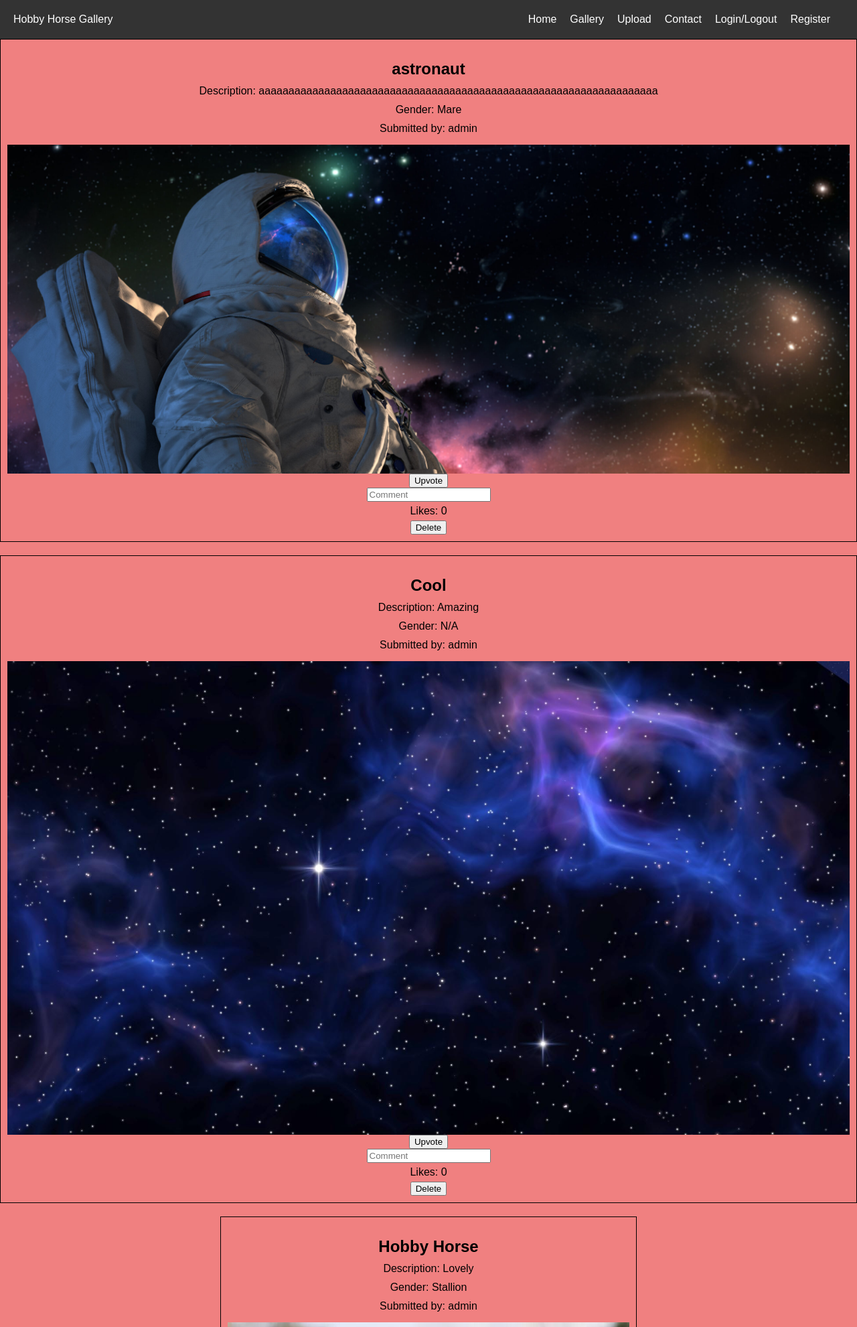
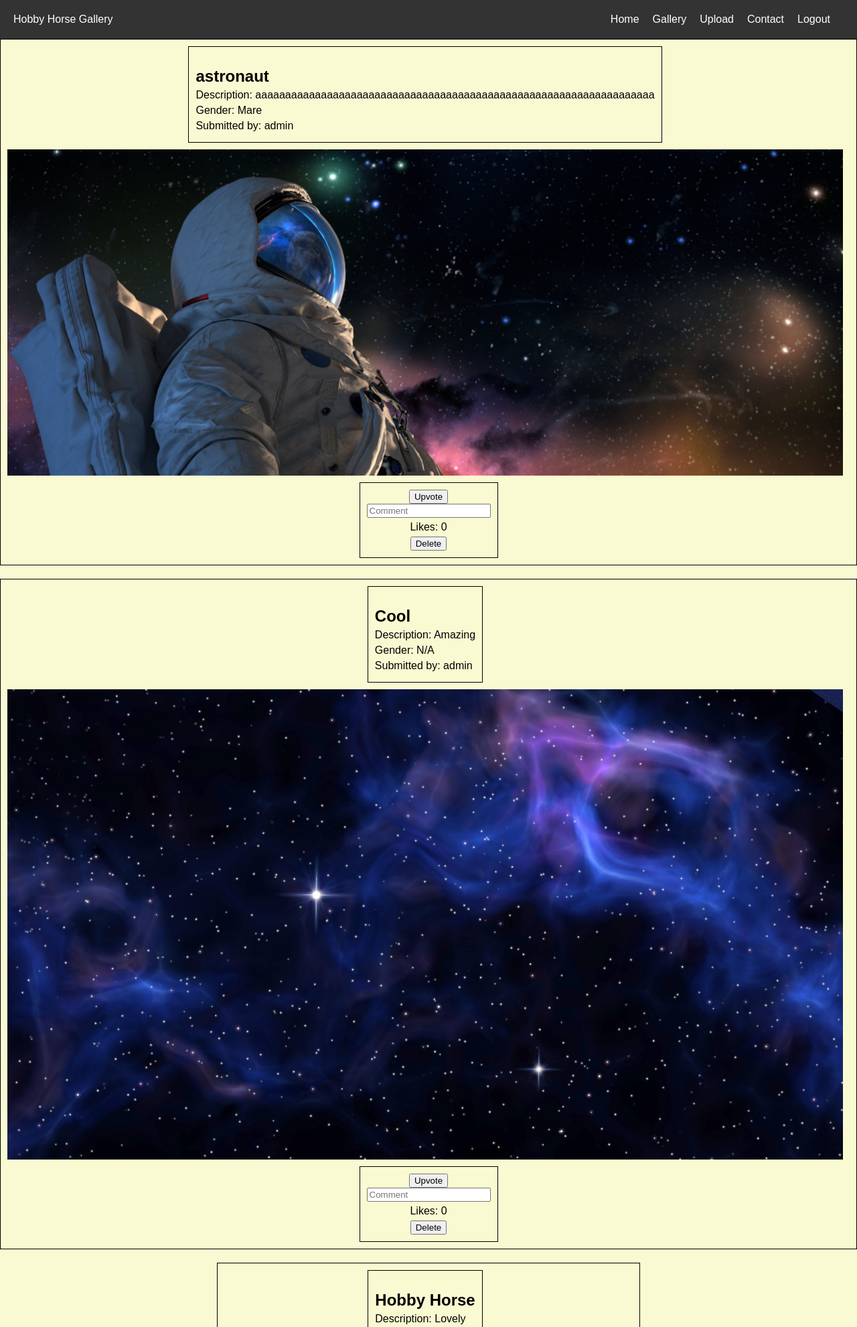
Before and after one commit to Venomkajo/hobby-gallery, a Flask app: page /gallery in a window 1280 px wide. Shown: the top 1981 px of the page at 67% size. Run offline with Flask 3, Linux system fonts and the light colour scheme; a user stored in the database is signed in; some libraries are stand-ins or nearby versions.

Commit message:
updated visuals, added login / logout

```diff
--- a/web/app.py
+++ b/web/app.py
@@ -23,6 +23,8 @@ Session(app)
 #Set upload folder
 app.config['UPLOAD_FOLDER'] = 'static'
 os.makedirs(app.config['UPLOAD_FOLDER'], exist_ok=True)
+
+logged_in = False
 
 #main page
 @app.route('/')
@@ -117,12 +119,15 @@ def login():
 def register():
     if request.method =="POST":
 
+        #clear cookies
         session.clear()
 
+        #get form
         username = request.form['username']
         password = request.form['password']
         confirm = request.form['confirm']
 
+        #check if empty
         if not username:
             return 'Please enter a username'
         elif not password:
@@ -159,19 +164,17 @@ def contact():
 @app.route('/upvote', methods=['POST'])
 def upvote():
     if request.method == 'POST':
-        # Get the file ID from the request data
         try:
+            # get data
             data = request.get_json()
             file_id = data['fileId']
             user_id = session["user_id"]
             test = db.execute("SELECT * FROM upvotes WHERE user_id = ? AND image_id = ?", user_id, file_id)
 
-            # Update the SQL table
+            # if test exists do nothing
             if test:
-                print("passed SELECT test")
+                pass
             else:
-                print("failed SELECT test")
-                print(user_id)
                 db.execute("INSERT INTO upvotes(user_id, image_id) VALUES (?, ?)", user_id, file_id)
 
             db.execute("UPDATE images SET upvotes = upvotes + 1 WHERE image_id = ?", file_id)
@@ -179,17 +182,19 @@ def upvote():
             updated_rating = get_image_rating(file_id)
             value = {'rating': updated_rating}
 
-            # Respond with JSON indicating success
+            # respond with json
             return jsonify(value), 200
         except Exception as e:
             return jsonify({'error': str(e)}), 500
 
-
+#add comment to image
 @app.route("/comment", methods=["POST"])
 def add_comment():
+    #get form
     comment = request.form['comment']
     image_id = request.form['comment_id']
 
+    #check if empty
     if not comment:
         return 'empty comment'
     if not image_id:
@@ -197,10 +202,12 @@ def add_comment():
     if not session['user_id']:
         return 'please login'
 
+    #insert into reviews table
     db.execute("INSERT INTO reviews (image_id, user_id, comment) VALUES (?, ?, ?)", image_id, session['user_id'], comment)
 
-    return redirect('/')
+    return redirect('/gallery')
 
+#delete image, only for admins
 @app.route("/delete", methods=["POST"])
 def delete_image():
     del_id = request.form['delete_id']
@@ -212,6 +219,7 @@ def delete_image():
 def image_exist(image):
     return os.path.exists(os.path.join(app.config['UPLOAD_FOLDER'], image))
 
+#check if user already upvoted an image
 def vote_check(id):
     user_id = session["user_id"]
     query = db.execute("SELECT * FROM upvotes WHERE user_id = ? AND image_id = ?", user_id, id)
@@ -220,6 +228,7 @@ def vote_check(id):
     else:
         return True
 
+#get comments from reviews table for image
 def get_comment(id):
     query = db.execute("SELECT * FROM reviews WHERE image_id = ?", id)
     if query:
@@ -232,6 +241,15 @@ def get_comment(id):
     else:
         return False
 
+# Define a context processor to inject variables into all templates
+@app.context_processor
+def inject_layout():
+    if 'user_id' in session:
+        logged_in = True
+    else:
+        logged_in = False
+    return dict(logged_in=logged_in)
+
 
 #run app as debug
 if __name__ == "__main__":
--- a/web/helpers.py
+++ b/web/helpers.py
@@ -3,7 +3,7 @@ from cs50 import SQL
 
 db = SQL("sqlite:///gallery.db")
 
-#check if a file is an image
+#check if a file is an image, uses magic library
 def check_image(image):
     mime = magic.Magic(mime=True)
     file_mime_type = mime.from_buffer(image.read())
@@ -12,8 +12,9 @@ def check_image(image):
 #get current image rating
 def get_image_rating(id):
     rating = db.execute("SELECT upvotes FROM images WHERE image_id = ?", id)
-    value = None  # Default value if no rating is found
+    value = None
+    #get only one result
     for row in rating:
-        value = row['upvotes']  # Get the rating from the first column of the row
-        break  # Stop looping after the first row
+        value = row['upvotes']
+        break
     return value
--- a/web/static/styles.css
+++ b/web/static/styles.css
@@ -38,7 +38,7 @@ nav /* navbar */
 #indexdiv
 {
     text-align: center;
-    background-color: gainsboro;
+    background-color: darkgoldenrod;
     font-size: x-large;
 
 }
@@ -46,12 +46,8 @@ nav /* navbar */
 body
 {
     margin: 0;
-    background-color: lightcoral;
+    background-color: lightgoldenrodyellow;
     font-family: Arial, sans-serif;
-}
-
-.image-container {
-    margin: 5px;
 }
 
 img
@@ -64,7 +60,7 @@ img
 #submitfile {
     margin: 20px auto;
     padding: 20px;
-    background-color: pink;
+    background-color: darkgoldenrod;
     border-radius: 5px;
     box-shadow: 0 0 10px rgba(0, 0, 0, 0.1);
     text-align: center;
@@ -148,9 +144,30 @@ img
     max-width: 100%;
     height: auto;
     margin-top: 10px;
+    margin-bottom: 10px;
 }
 
-.upvotes
-{
+.image-info {
+    flex: 1;
+    padding: 10px;
+    border: 1px solid black;
+    margin-right: 10px;
+}
+
+.image-container {
+    flex: 1;
+    margin-right: 10px;
+}
+
+.image-container img {
+    max-width: 100%;
+    height: auto;
+    display: block;
+}
+
+.upvotes {
+    flex: 1;
+    padding: 10px;
+    border: 1px solid black;
     text-align: center;
 }
--- a/web/templates/gallery.html
+++ b/web/templates/gallery.html
@@ -8,11 +8,15 @@
         {% if file.image.endswith('.jpg') or file.image.endswith('.jpeg') or file.image.endswith('.png') %}
             {% if image_exist(file.image) %}
             <div class="galleryrow">
-                <h2>{{ file.title }}</h2>
-                <p>Description: {{ file.description }}</p>
-                <p>Gender: {{ file.gender }}</p>
-                <p>Submitted by: {{ file.username }}</p>
-                <img src="{{ url_for('static', filename=file.image) }}" alt="{{ file.title }}">
+                <div class="image-info">
+                    <h2>{{ file.title }}</h2>
+                    <p>Description: {{ file.description }}</p>
+                    <p>Gender: {{ file.gender }}</p>
+                    <p>Submitted by: {{ file.username }}</p>
+                </div>
+                <div class="image-container">
+                    <img src="{{ url_for('static', filename=file.image) }}" alt="{{ file.title }}">
+                </div>
                 <div class="upvotes">
                     {% if user_id != 0 %}
                         {% if vote_check(file.image_id) %}
--- a/web/templates/layout.html
+++ b/web/templates/layout.html
@@ -5,7 +5,9 @@
 
         <meta charset="UTF-8">
         <meta name="viewport" content="width=device-width, initial-scale=1.0">
+        <meta name="description" content="A gallery for Hobby Horse enthusiasts">
         <link rel="stylesheet" type="text/css" href="../static/styles.css">
+        <link rel="icon" type="image/png" href="../static/favicon.png">
 
         <title>
             {% block title %}{% endblock %}
@@ -21,8 +23,12 @@
                 <li><a href="/gallery">Gallery</a></li>
                 <li><a href="/upload">Upload</a></li>
                 <li><a href="/contact">Contact</a></li>
-                <li><a href="/login">Login/Logout</a></li>
-                <li><a href="/register">Register</a></li>
+                {% if logged_in %}
+                    <li><a href="/logout">Logout</a></li>
+                {% else %}
+                    <li><a href="/login">Login</a></li>
+                    <li><a href="/register">Register</a></li>
+                {% endif %}
             </ul>
         </nav>
         <div>
--- a/web/templates/login.html
+++ b/web/templates/login.html
@@ -11,9 +11,7 @@
             <button type="submit"> Login </button>
         </form>
         <h3> Don't have a account? Click <a href="/register">here</a>.</h3>
-            <form action="/logout">
-            <button name="logout" type="submit">Logout</button>
-            </form>
+        <h3> You need to log in if you want to upvote, comment or upload images.</h3>
     </div>
 
 {% endblock %}
--- a/web/templates/register.html
+++ b/web/templates/register.html
@@ -12,6 +12,7 @@
             <button type="submit">Register</button>
         </form>
         <h3> Already have a account? Click <a href="/login">here</a>.</h3>
+        <h3> You need to register if you want to upvote, comment or upload images.</h3>
     </div>
 
 {% endblock %}
```
Also changed, not shown: web/templates/contact.html (+5 -2 lines), web/gallery.db, web/static/0c894f52-829a-40df-a1aa-83b0bac00316.jpeg (deleted), web/static/242bd6f7-9495-4571-9c3c-9201d29d219e.webp (deleted), web/static/4ccd55e0-9573-49c7-9e0d-9a57f0e7b4bd.jpeg (renamed from web/static/06f71a08-ce6c-49fe-8870-f78808a7c13e.jpeg), web/static/66fd58c7-a7e5-4a63-861d-39fb72e01aec.jpg (added), web/static/87b14623-06d0-48e4-9e83-d0e31b94013d.jpg (deleted), web/static/d16adb65-656e-4a49-88c7-8bf6726e9b47.jpg (renamed from web/static/75aa642b-1904-4c62-a422-876993e48a05.jpg), web/static/f9d4fb4b-d7af-4b2c-8e70-3aa0c4dcf427.jpg (deleted), web/static/favicon.png (added), 2 other files.
